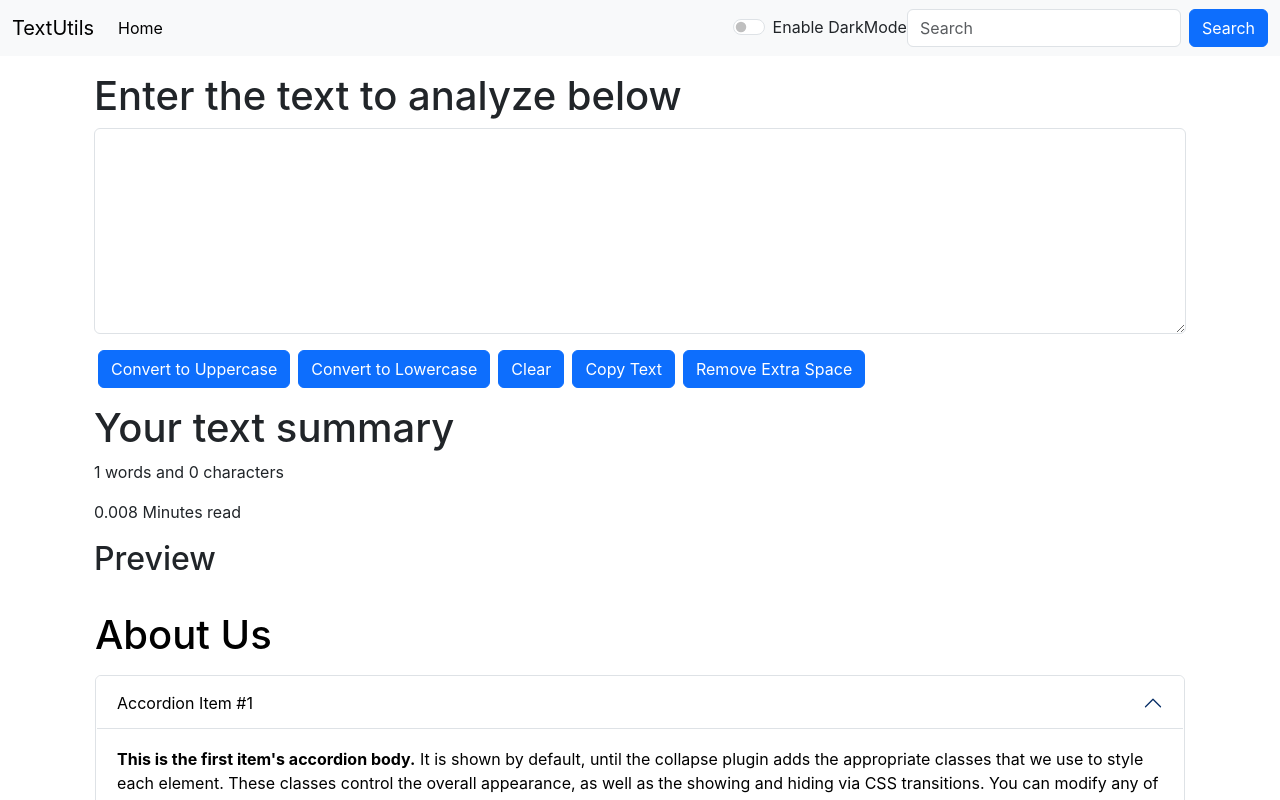
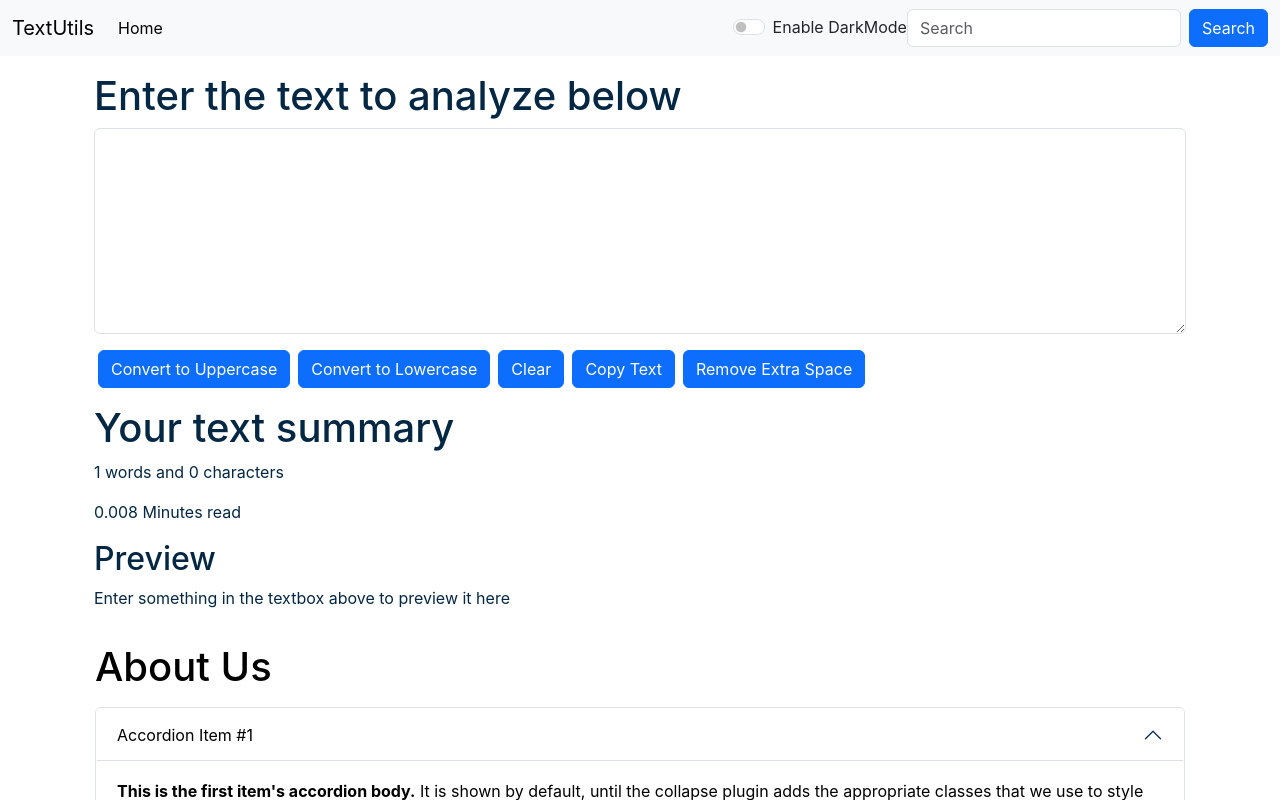
Before and after one commit to Syarif-Ys/textutils, a React (Create React App) app: page / in a window 1280 px wide. Shown: the top 800 px of the page. Built offline with nearby package versions, Linux system fonts and the light colour scheme.

Commit message:
video 12 complete

```diff
--- a/src/App.js
+++ b/src/App.js
@@ -36,7 +36,7 @@
       <Navbar title="TextUtils" mode={mode} toggleMode={toggleMode} />
       <Alert alert={alert}/>
       <div className="container my-3">
-        <TextForm showAlert={showAlert} heading="Enter the text to analyze below" />
+        <TextForm showAlert={showAlert} heading="Enter the text to analyze below" mode={mode} />
         <About />
       </div>
     </>
--- a/src/components/Navbar.js
+++ b/src/components/Navbar.js
@@ -18,7 +18,7 @@
             <a className="nav-link" href="/">{props.aboutText}</a>
             </li>
         </ul>
-        <div className="form-check form-switch">
+        <div className={`form-check form-switch text-${props.mode === 'light'?'dark':'light'}`}>
             <input className="form-check-input" onClick={props.toggleMode} type="checkbox" role="switch" id="flexSwitchCheckDefault" />
             <label className="form-check-label" htmlFor="flexSwitchCheckDefault">Enable DarkMode</label>
         </div>
--- a/src/components/TextForm.js
+++ b/src/components/TextForm.js
@@ -46,10 +46,10 @@
     // setText("new text"); // Correct way to change the state
   return (
     <>
-    <div className='container'>
+    <div className='container' style={{color: props.mode === 'dark'?'white':'#042743'}}>
         <h1>{props.heading}</h1>
         <div className="mb-3">
-            <textarea className="form-control" value={text} onChange={handleOnChange} id="myBox" rows="8"></textarea>
+            <textarea className="form-control" value={text} onChange={handleOnChange} style={{backgroundColor: props.mode === 'dark'?'grey':'white', color: props.mode==='dark'?'white':'#042743'}} id="myBox" rows="8"></textarea>
         </div>
         <button className="btn btn-primary mx-1" onClick={handleUpClick}>Convert to Uppercase</button>
         <button className="btn btn-primary mx-1" onClick={handleLoClick}>Convert to Lowercase</button>
@@ -57,12 +57,12 @@
         <button className="btn btn-primary mx-1" onClick={handleCopy}>Copy Text</button>
         <button className="btn btn-primary mx-1" onClick={handleExtraSpaces}>Remove Extra Space</button>
     </div>
-    <div className="container my-3">
+    <div className="container my-3" style={{color: props.mode === 'dark'?'white':'#042743'}}>
         <h1>Your text summary</h1>
         <p>{text.split(" ").length} words and {text.length} characters</p>
         <p>{ 0.008 * text.split(" ").length} Minutes read</p>
         <h2>Preview</h2>
-        <p>{text}</p>
+        <p>{text.length>0?text:"Enter something in the textbox above to preview it here"}</p>
     </div>
     </>
   )
```
